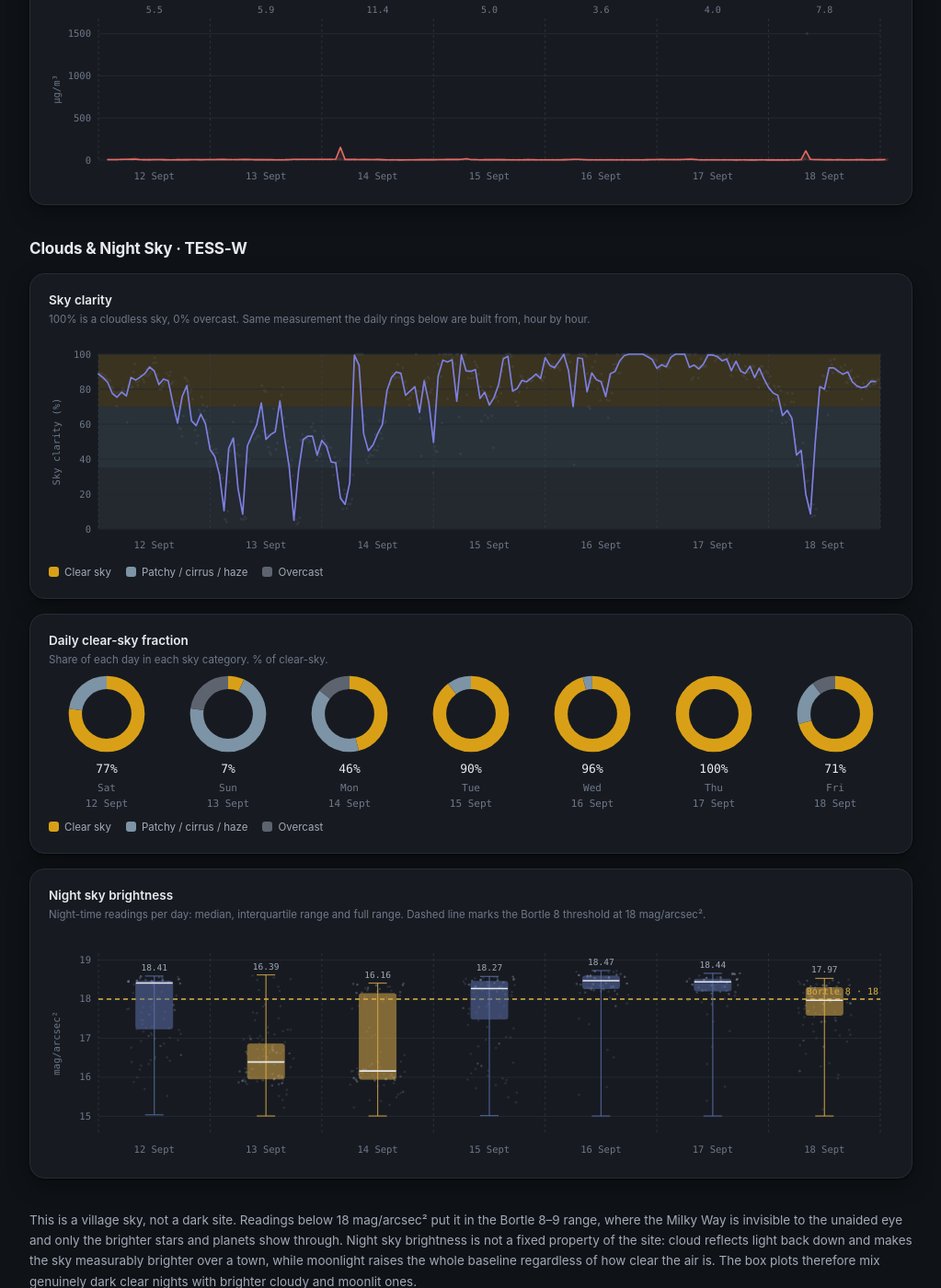
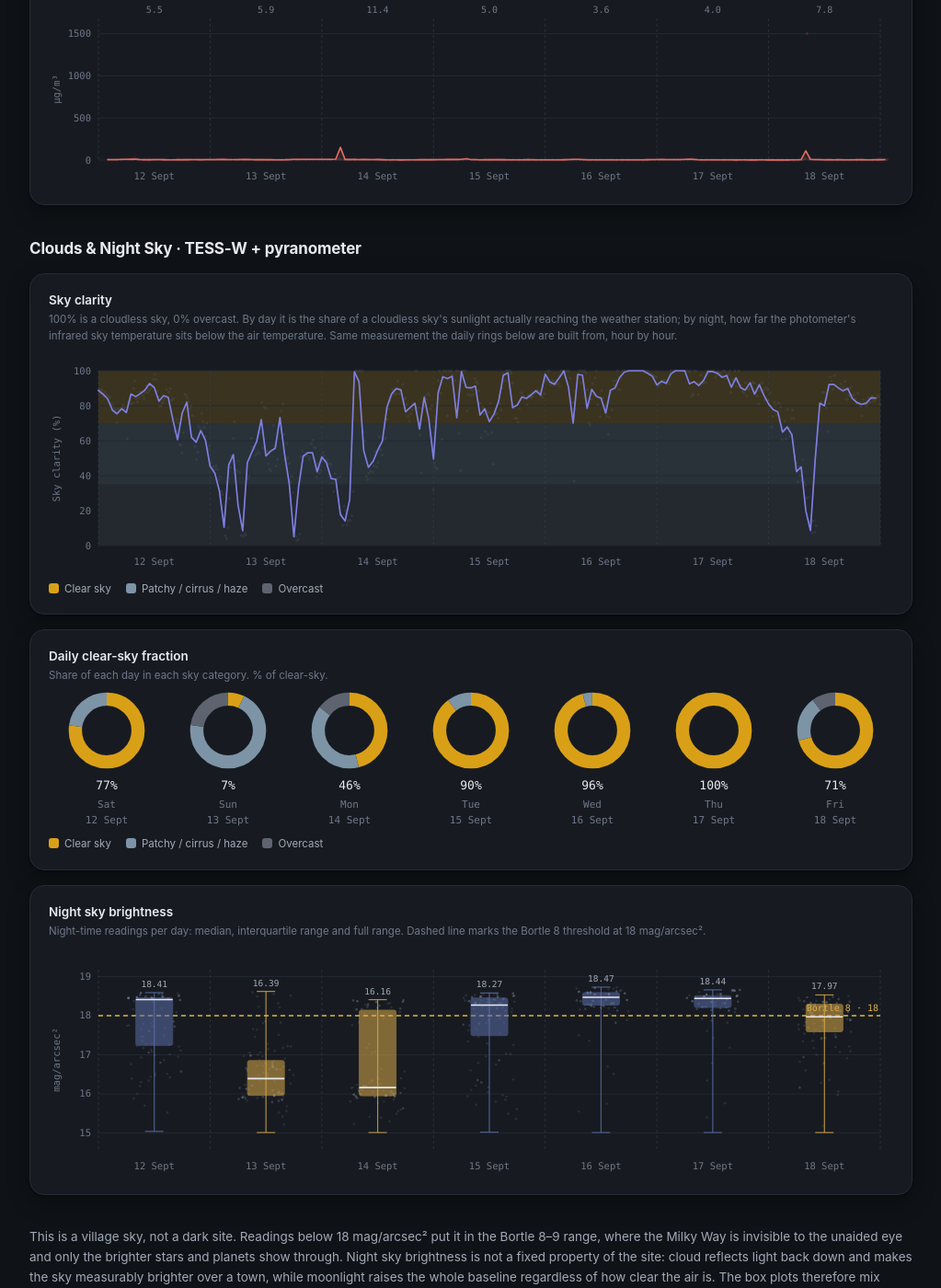
Before and after one commit to ryanvella9/ryanvella9.github.io, a Jekyll site: the page built from _pages/environmental-monitoring.html, in a window 1280 px wide and 1400 px high, scrolled down 2323 px. Shown: the whole window at 92% size, without its empty margins (128-1151 px from the left). Built offline with Jekyll 4.4.1, drawn with Linux system fonts in a browser that asks for light colours; some of the changed text lies outside the part shown.

Commit message:
Classify the sky by sunlight in daylight, infrared at night
The current-conditions icon was never using the adaptive index the charts
are drawn from. It classified the raw infrared depression in degrees against
thresholds the exporter retired months ago (clear >= 20, cloudy <= 6), so a
solid deck cutting irradiance to a sixth of a clear sky drew as patchy cloud.

It now reads sky.clarity — 100 cloudless, 0 overcast — and cuts it at the
exporter's own clarity thresholds, so the icon and the sky-clarity chart
cannot tell different stories. The stale-data path reads hourly.clarity for
the same reason.

That figure now comes from whichever instrument can see cloud at the time:
the pyranometer as a clear-sky index by day, the TESS-W depression against
air temperature by night. Scored over twelve days, the infrared index managed
a Spearman of -0.22 against measured sunshine and called 5 of 36 genuinely
overcast half-hours overcast; against night sky brightness it manages -0.64.
It is a good night instrument and a poor daytime one.

Section heading, caption and footer now say so.

```diff
--- a/_pages/environmental-monitoring.html
+++ b/_pages/environmental-monitoring.html
@@ -255,8 +255,8 @@ footer a{color:var(--ink-2)}
   </section>
 
   <section id="sec-sky">
-    <div class="shead"><h2>Clouds &amp; Night Sky · TESS-W</h2><span class="meta" id="meta-sky"></span></div>
-    <div class="card board"><h3>Sky clarity</h3><p class="cap">100% is a cloudless sky, 0% overcast. Same measurement the daily rings below are built from, hour by hour.</p>
+    <div class="shead"><h2>Clouds &amp; Night Sky · TESS-W + pyranometer</h2><span class="meta" id="meta-sky"></span></div>
+    <div class="card board"><h3>Sky clarity</h3><p class="cap">100% is a cloudless sky, 0% overcast. By day it is the share of a cloudless sky's sunlight actually reaching the weather station; by night, how far the photometer's infrared sky temperature sits below the air temperature. Same measurement the daily rings below are built from, hour by hour.</p>
       <div class="plot" id="p-cloud"></div>
       <div class="legend">
         <span><i style="background:var(--band-clear)"></i>Clear sky</span>
@@ -693,21 +693,27 @@ function rainIcon(cls){
   return cloudPath("var(--band-over)", cls.hard ? 1 : .92) + drops;
 }
 
-function iconFor(cloudIdx, day, th, rainRate){
-  const clear = th ? th.clear : 20, cloudy = th ? th.cloudy : 6;
+/* clarity: 100 is a cloudless sky, 0 overcast — the same figure the sky-clarity
+   chart plots, cut at the same thresholds, so the icon and the chart can never
+   tell different stories. It used to classify the raw infrared depression in
+   degrees against thresholds the exporter had already retired, which is how a
+   solid deck cutting irradiance to a sixth of a clear sky came to be drawn as
+   patchy cloud. */
+function iconFor(clarity, day, th, rainRate){
+  const clear = (th && isNum(th.clarity_clear)) ? th.clarity_clear : 70;
+  const over = (th && isNum(th.clarity_overcast)) ? th.clarity_overcast : 35;
   const rain = rainClass(rainRate);
   let svg, desc;
   if (rain){
-    /* A measured rain rate beats the sky index: the photometer reports cloud
-       cover, and an overcast icon over a downpour is the less useful of the
-       two truths. */
+    /* A measured rain rate beats the sky index: an overcast icon over a
+       downpour is the less useful of the two truths. */
     svg = rainIcon(rain); desc = rain.name;
-  } else if (!isNum(cloudIdx)){
+  } else if (!isNum(clarity)){
     svg = cloudPath("var(--band-over)", .55); desc = "Sky condition unavailable";
-  } else if (cloudIdx >= clear){
+  } else if (clarity >= clear){
     svg = day ? sunIcon() : moonIcon();
     desc = day ? "Clear skies" : "Clear night sky";
-  } else if (cloudIdx > cloudy){
+  } else if (clarity > over){
     svg = (day ? `<circle cx="24" cy="24" r="9" fill="var(--sun)"/>`
                : `<path d="M30 12a14 14 0 1 0 9 24A15 15 0 0 1 30 12z" fill="var(--moon)"/>`)
         + cloudPath("var(--band-over)", .85);
@@ -898,14 +904,17 @@ function renderNow(){
       rain_hour: h.rain ? h.rain[i] : null,
       rain_today: today ? today.rain : null }, cIdx ? cIdx[1] : null, th, true);
   }
-  paintNow(host, w, sky ? sky.cloud : null,
+  /* sky.clarity is the classified figure — the pyranometer's clear-sky index
+     by day, the photometer's by night. sky.cloud beside it is the raw infrared
+     depression, kept for diagnosis and deliberately not classified here. */
+  paintNow(host, w, sky && isNum(sky.clarity) ? sky.clarity : null,
            HIST && HIST.sky ? HIST.sky.thresholds : null, false);
 }
 function lastValid(pts){
   for (let i = pts.length - 1; i >= 0; i--) if (isNum(pts[i][1])) return pts[i];
   return null;
 }
-function paintNow(host, w, cloudIdx, th, stale){
+function paintNow(host, w, clarity, th, stale){
   const t = w.time || Date.now() / 1000;
   const day = isDaytime(t);
 
@@ -1448,7 +1457,8 @@ function setNote(){
   $("#foot-txt").innerHTML =
     `Weather from a Froggit WH3000 via the Ecowitt API · particulates from an SDS011 on
      <a href="https://sensor.community/">sensor.community</a> · sky from a TESS-W photometer on the
-     <a href="https://tess.stars4all.eu/">STARS4ALL</a> network.
+     <a href="https://tess.stars4all.eu/">STARS4ALL</a> network, with daytime cloud measured by the
+     station's own pyranometer against a clear-sky reference learned from this site's brightest recent days.
      History exported nightly${gen ? " (last build " + fmtFull(gen) + ")" : ""};
      current conditions and air quality refresh every 10 minutes.`;
 }
```
Also changed, not shown: other parts of _pages/environmental-monitoring.html (+2 -2 lines).
